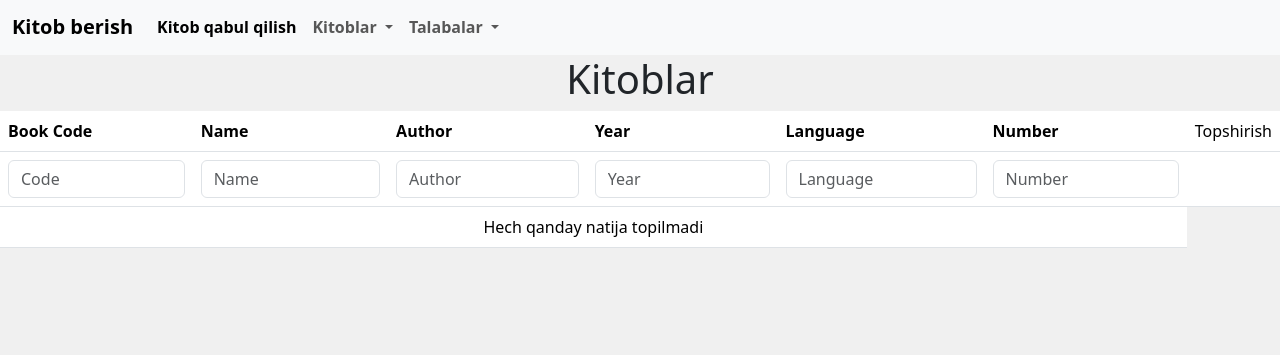
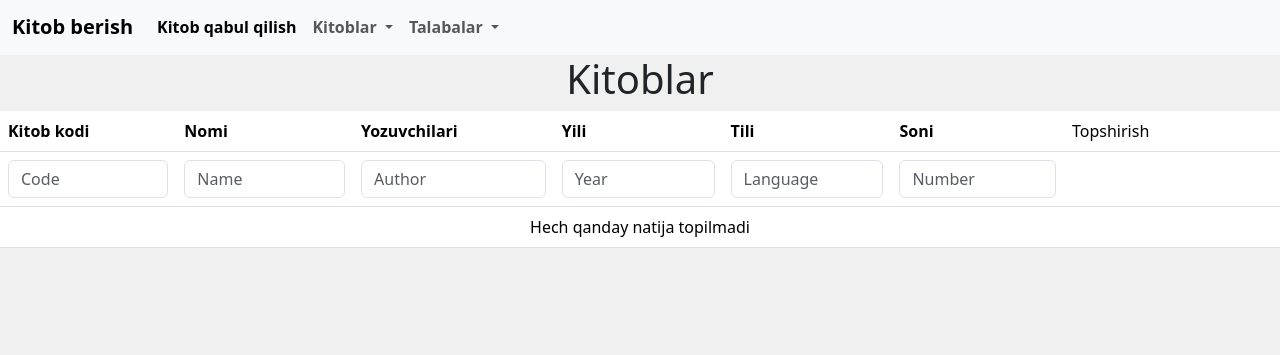
Before and after one commit to nodirbekaxmadaliyev/Library, a Django app: page /give_book/ in a window 1280 px wide. Shown: the part 58-413 px from the top of the page. Run offline with Django 5.2, Linux system fonts and the light colour scheme; data that the repository does not hold is empty.

Commit message:
Barcha qismlardagi yozuvlar o'zbek tiliga o'zgartirildi.

```diff
--- a/templates/give_book/home.html
+++ b/templates/give_book/home.html
@@ -6,13 +6,13 @@
     <table class="table">
         <thead>
             <tr>
-                <th>Book Code</th>
-                <th>Name</th>
-                <th>Author</th>
-                <th>Year</th>
-                <th>Language</th>
-                <th>Number</th>
-                <td>Topshirish</td>
+                <th>Kitob kodi</th>
+                <th>Nomi</th>
+                <th>Yozuvchilari</th>
+                <th>Yili</th>
+                <th>Tili</th>
+                <th>Soni</th>
+                <td style="width: 216px;">Topshirish</td>
             </tr>
             <tr>
                 <td><input type="text" name="code" class="form-control search-input" placeholder="Code" ></td>
@@ -70,7 +70,7 @@
 
             {% empty %}
                 <tr>
-                    <td colspan="6" class="text-center">Hech qanday natija topilmadi</td>
+                    <td colspan="7" class="text-center">Hech qanday natija topilmadi</td>
                 </tr>
             {% endfor %}
         </tbody>
```
Also changed, not shown: templates/book/book_detail.html (+6 -6 lines), db.sqlite3.
